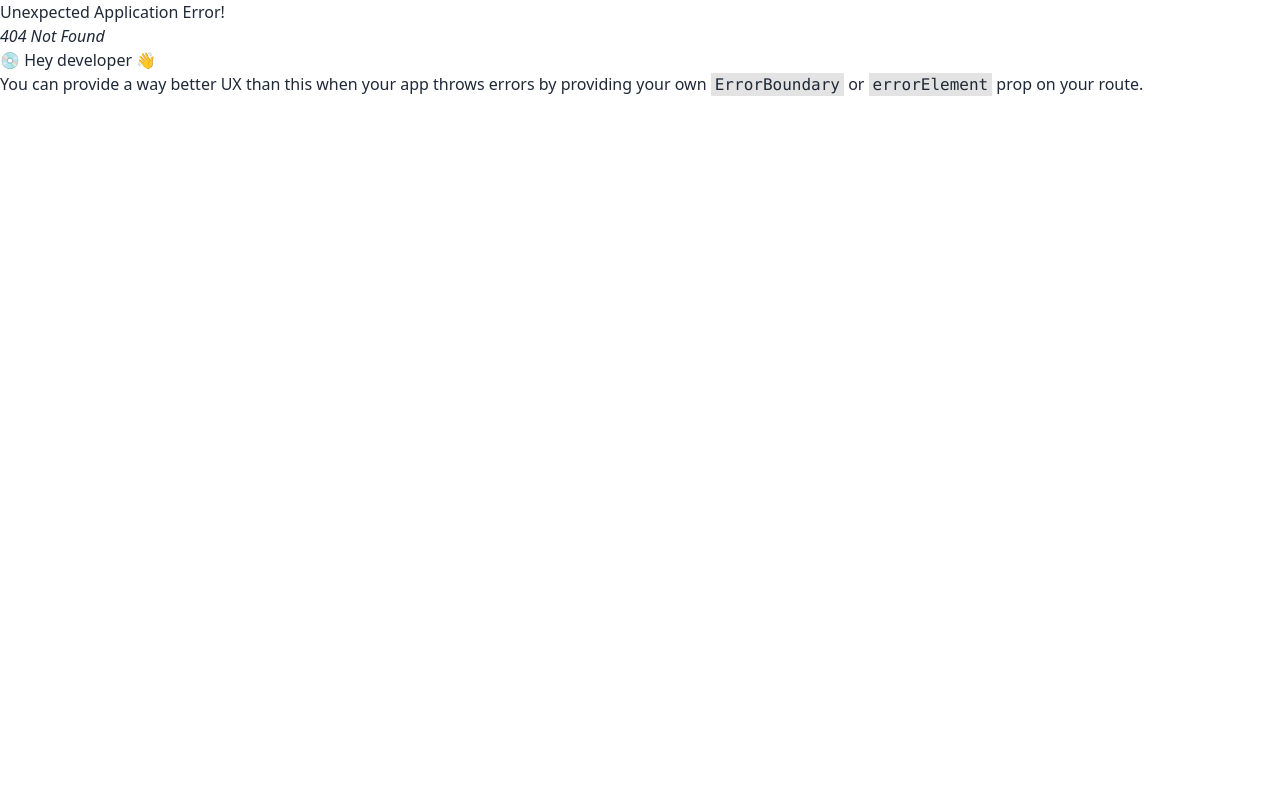
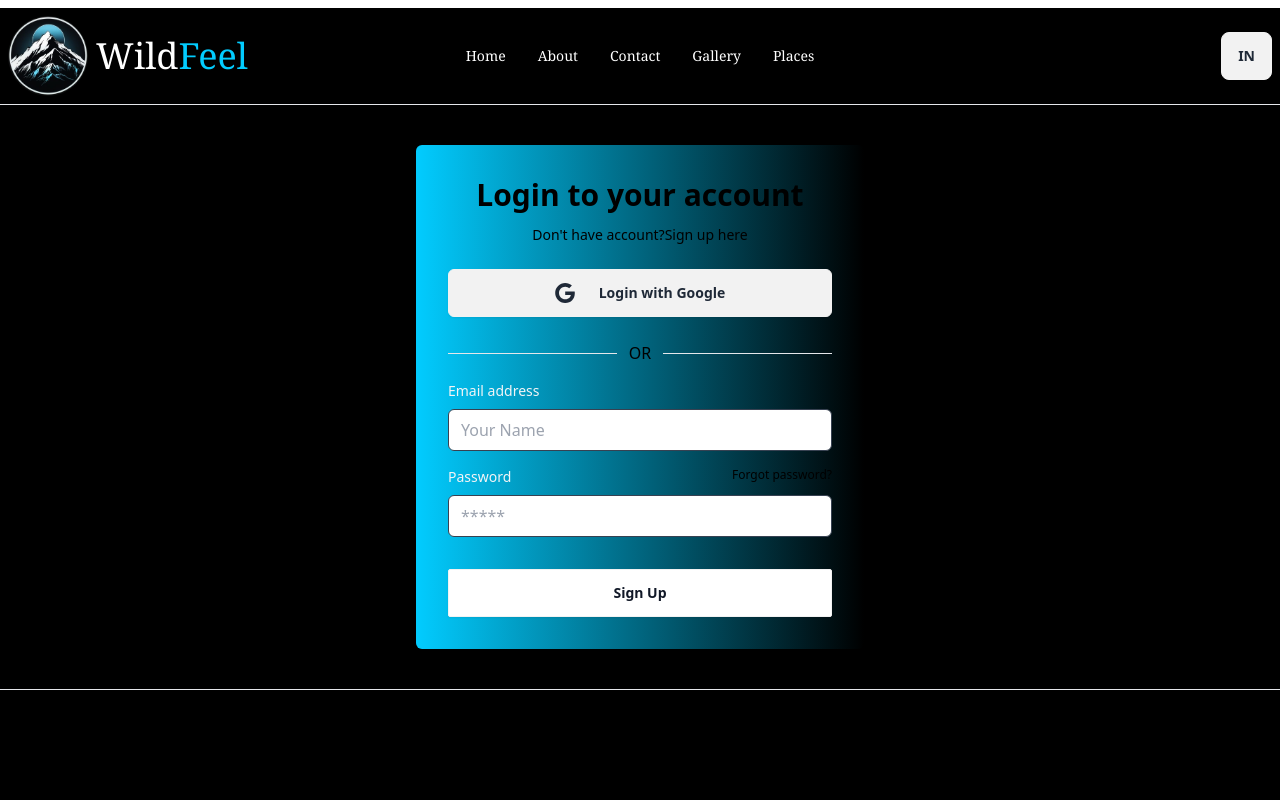
Before and after one commit to minhazapon/WildFeel--react.js-project, a React (Vite) app: page /in in a window 1280 px wide. Before the commit this address had no page. Shown: the top 800 px of the page. Built offline with nearby package versions, Linux system fonts and the light colour scheme; no server answers.

Commit message:
added file

```diff
--- a/package.json
+++ b/package.json
@@ -10,6 +10,7 @@
     "preview": "vite preview"
   },
   "dependencies": {
+    "firebase": "^10.13.0",
     "localforage": "^1.10.0",
     "match-sorter": "^6.3.4",
     "react": "^18.3.1",
--- a/src/Nav.jsx
+++ b/src/Nav.jsx
@@ -1,10 +1,25 @@
 
-import { NavLink } from 'react-router-dom';
+import { Link, NavLink } from 'react-router-dom';
 import logo from './image/w1.jpg'
+import { useContext } from 'react';
+import { fireContext } from './firebaseFile/AuthContext';
 
 
 
 const Nav = () => {
+
+
+    const {user, logOut} =  useContext(fireContext)
+
+
+    const handleOut = () => {
+      logOut()
+      .then(() => console.log('logOut successfully'))
+      .catch( error =>
+        console.error(error)
+      )
+
+     }
 
 
     const NV = <>
@@ -52,9 +67,26 @@
       {NV}
     </ul>
   </div>
+
+
   <div className="navbar-end">
+
+  { user ? <>
+
+    <button onClick={handleOut} className=" btn">SignOut</button>
+  </>:
+
+  <Link to="/in" ><a className="btn">IN</a></Link>
+
+  }
+
+
+  {/* <Link to='/in'  >
     <a className="btn">IN</a>
+  </Link> */}
   </div>
+
+
 </div>
 
             <hr></hr>
--- /dev/null
+++ b/src/firebaseFile/AuthContext.jsx
@@ -0,0 +1,73 @@
+import { createContext, useEffect, useState } from "react";
+import auth from "./firebase.config";
+import { signInWithEmailAndPassword , createUserWithEmailAndPassword, onAuthStateChanged, signInWithPopup, signOut, GoogleAuthProvider} from "firebase/auth";
+
+
+export const fireContext = createContext(null)
+
+       const Gprovider = new GoogleAuthProvider()
+
+const AuthContext = ({children}) => {
+
+    const [user, setUser] = useState(null)
+
+    const createUser = (email, password) =>{
+
+      return createUserWithEmailAndPassword(auth, email, password)
+
+    }
+
+
+    const signIn = (email, password) => {
+
+
+        return signInWithEmailAndPassword(auth, email, password)
+
+      }
+
+      const signGoogle = () => {
+
+        return signInWithPopup(auth, Gprovider)
+    }
+
+    const logOut = () => {
+
+        signOut(auth)
+    }
+
+
+
+
+     /////////////
+    useEffect( () =>{
+        const unSubscribe = onAuthStateChanged(auth, currentUser => {
+            setUser(currentUser)
+            console.log(currentUser)
+            setLoading(false)
+         })
+         return() => {
+            unSubscribe();
+         }
+         } , [])
+
+        ///////////////
+
+
+    const authInfo = {user, createUser, signIn, signGoogle, logOut  }
+
+
+
+    return (
+        <div>
+
+            <fireContext.Provider value={authInfo} >
+
+            {children}
+
+            </fireContext.Provider>
+
+        </div>
+    );
+};
+
+export default AuthContext;
--- /dev/null
+++ b/src/firebaseFile/Login.jsx
@@ -0,0 +1,123 @@
+
+//text-[#02CCFF]
+
+import { useContext } from "react";
+import { Link } from "react-router-dom";
+import { fireContext } from "./AuthContext";
+
+const Login = () => {
+
+
+    const {signIn, signGoogle} = useContext(fireContext)
+
+
+    const handleLog = e => {
+
+		e.preventDefault()
+		const email = e.target.email.value
+		const password = e.target.password.value
+		console.log(email, password)
+
+		signIn(email, password)
+		.then(result => {
+			console.log(result.user)
+		})
+		.catch(error => {
+			console.error(error)
+		})
+
+	 }
+
+
+     const handleGoogle = e => {
+        e.preventDefault()
+        signGoogle()
+        .then( result => {
+          console.log(result.user)
+        })
+        .catch( error => {
+          console.error(error)
+        })
+
+
+
+       }
+
+
+
+
+    return (
+        <div className=" mb-10 mt-10 ml-5 mr-5">
+
+        <div className=" flex justify-center ">
+
+        <div className="   w-full max-w-md p-4 rounded-md shadow sm:p-8 bg-gradient-to-r from-[#02CCFF] to-black text-gray-100">
+
+
+
+                <h2 className="mb-3 text-3xl font-semibold text-center text-black ">Login to your account</h2>
+
+
+                <p className="text-sm text-center  text-black ">Don't have account?
+
+                     <Link to="/up" >
+                    <a   className="focus:underline hover:underline text-black ">Sign up here</a>
+                    </Link>
+
+
+
+
+
+                </p>
+                <div className="my-6 space-y-4">
+                    <button   onClick={handleGoogle}    aria-label="Login with Google" type="button" className=" btn flex items-center justify-center w-full  space-x-4 border rounded-md ">
+                        <svg xmlns="http://www.w3.org/2000/svg" viewBox="0 0 32 32" className="w-5 h-5 fill-current">
+                            <path d="M16.318 13.714v5.484h9.078c-0.37 2.354-2.745 6.901-9.078 6.901-5.458 0-9.917-4.521-9.917-10.099s4.458-10.099 9.917-10.099c3.109 0 5.193 1.318 6.38 2.464l4.339-4.182c-2.786-2.599-6.396-4.182-10.719-4.182-8.844 0-16 7.151-16 16s7.156 16 16 16c9.234 0 15.365-6.49 15.365-15.635 0-1.052-0.115-1.854-0.255-2.651z"></path>
+                        </svg>
+                        <p>Login with Google</p>
+                    </button>
+
+
+                </div>
+                <div className="flex items-center w-full my-4">
+                    <hr  className="w-full text-gray-400" />
+                    <p className="px-3 text-black">OR</p>
+                    <hr  className="w-full text-gray-400" />
+                </div>
+                <form  onSubmit={handleLog}  className="space-y-8">
+                    <div className="space-y-4">
+                        <div className="space-y-2">
+                            <label htmlFor="email" className="block text-sm">Email address</label>
+                            <input type="email" name="email" id="email" placeholder="Your Name" className="w-full px-3 py-2 border rounded-md border-gray-700 bg-white text-black focus:border-violet-400" />
+                        </div>
+                        <div className="space-y-2">
+                            <div className="flex justify-between">
+                                <label htmlFor="password" className="text-sm">Password</label>
+                                <a rel="noopener noreferrer" href="#" className="text-xs hover:underline text-black">Forgot password?</a>
+                            </div>
+                            <input type="password" name="password" id="password" placeholder="*****" className="w-full px-3 py-2 border rounded-md border-gray-700 bg-white text-black focus:border-violet-400" />
+                        </div>
+                    </div>
+
+                    <input  className="block w-full p-3 text-center rounded-sm text-gray-900 bg-white btn  " type="submit" value="Sign Up" />
+
+                </form>
+                </div>
+
+
+
+
+
+
+
+
+
+
+
+        </div>
+
+    </div>
+    );
+};
+
+export default Login;
--- /dev/null
+++ b/src/firebaseFile/PrivateRoute.jsx
@@ -0,0 +1,20 @@
+import { useContext } from "react";
+import { fireContext } from "./AuthContext";
+import { Navigate } from "react-router-dom";
+
+
+const PrivateRoute = ({children}) => {
+
+    const {user} = useContext(fireContext)
+
+    if(user){
+
+        return children
+
+       }
+
+       return <Navigate to="/in" ></Navigate>
+
+};
+
+export default PrivateRoute;
--- /dev/null
+++ b/src/firebaseFile/SignUp.jsx
@@ -0,0 +1,73 @@
+import { useContext } from "react";
+import { fireContext } from "./AuthContext";
+
+
+
+const SignUp = () => {
+
+
+    const {createUser} = useContext(fireContext)
+
+
+    const handleUp = e => {
+
+		e.preventDefault()
+		const email = e.target.email.value
+		const password = e.target.password.value
+		console.log(email, password)
+
+		createUser( email, password)
+		.then( result => {
+			console.log(result.user)
+		})
+		.catch(error => {
+			console.error(error)
+		})
+
+
+
+	 }
+
+
+
+
+
+    return (
+        <div className=" mb-10 mt-10 ml-10 mr-10">
+
+        <div className=" flex justify-center">
+
+
+         <div className=" animate__animated   animate__flip animate__repeat-2 w-full max-w-md p-8 space-y-3 rounded-xl  bg-gradient-to-r from-black to-[#02CCFF] text-gray-100">
+
+
+           <div className=" flex justify-center items-center gap-5">
+
+           <h1 className="text-4xl  font-serif text-center">Sign Up</h1>
+
+           </div>
+
+
+
+           <form  onSubmit={handleUp} className="space-y-6">
+
+               <div className="space-y-1 text-sm">
+                   <label htmlFor="username" className="block text-gray-400">Email</label>
+                   <input  placeholder="Email" className="w-full px-4 py-3 rounded-md border-gray-700 bg-white text-black focus:border-violet-400" type="email" name="email" id="" />
+               </div>
+
+               <div className="space-y-1 text-sm">
+                   <label htmlFor="password" className="block text-gray-400">Password</label>
+                   <input  type="password" name="password" id="password" placeholder="Password" className="w-full px-4 py-3 rounded-md border-gray-700 bg-white text-black focus:border-violet-400" />
+               </div>
+
+               <input  className="block w-full p-3 text-center rounded-sm text-gray-900 bg-white btn  " type="submit" value="Sign Up" />
+           </form>
+           </div>
+           </div>
+
+                   </div>
+    );
+};
+
+export default SignUp;
--- /dev/null
+++ b/src/firebaseFile/firebase.config.js
@@ -0,0 +1,22 @@
+// Import the functions you need from the SDKs you need
+import { initializeApp } from "firebase/app";
+import { getAuth } from "firebase/auth";
+// TODO: Add SDKs for Firebase products that you want to use
+// https://firebase.google.com/docs/web/setup#available-libraries
+
+// Your web app's Firebase configuration
+const firebaseConfig = {
+  apiKey: import.meta.env.VITE_APIKEY,
+  authDomain: import.meta.env.VITE_AUTHDOMAIN,
+  projectId: import.meta.env.VITE_PROJECTID,
+  storageBucket: import.meta.env.VITE_STORAGEBUCKET,
+  messagingSenderId: import.meta.env.VITE_MESSAGINGSENDERID,
+  appId: import.meta.env.VITE_APPID
+};
+
+// Initialize Firebase
+const app = initializeApp(firebaseConfig);
+
+const auth = getAuth(app)
+
+export default auth;
--- a/src/main.jsx
+++ b/src/main.jsx
@@ -12,6 +12,10 @@
 import About from './about file/About.jsx';
 import Gallery from './gallery file/Gallery.jsx';
 import Places from './places/Places.jsx';
+import AuthContext from './firebaseFile/AuthContext.jsx';
+import Login from './firebaseFile/Login.jsx'
+import SignUp from './firebaseFile/SignUp.jsx';
+import PrivateRoute from './firebaseFile/PrivateRoute.jsx'
 
 const router = createBrowserRouter([
   {
@@ -24,7 +28,7 @@
       },
       {
         path: "/contact",
-        element:   <Connect></Connect>    ,
+        element: <PrivateRoute><Connect></Connect></PrivateRoute>       ,
       },
       {
         path: "/about",
@@ -32,11 +36,19 @@
       },
       {
         path: "/gallery",
-        element:  <Gallery></Gallery>  ,
+        element:  <PrivateRoute><Gallery></Gallery></PrivateRoute>   ,
       },
       {
         path: "/places",
-        element:  <Places></Places>   ,
+        element: <PrivateRoute><Places></Places></PrivateRoute>     ,
+      },
+      {
+        path: "/in",
+        element:  <Login></Login>   ,
+      },
+      {
+        path: "/up",
+        element:   <SignUp></SignUp>   ,
       },
     ],
   },
@@ -44,6 +56,13 @@
 
 createRoot(document.getElementById('root')).render(
   <StrictMode>
+
+     <AuthContext>
+
      <RouterProvider router={router} />
+
+     </AuthContext>
+
+
   </StrictMode>,
 )
```
Also changed, not shown: 1 other file (tests, documents, lock files or other folders).
